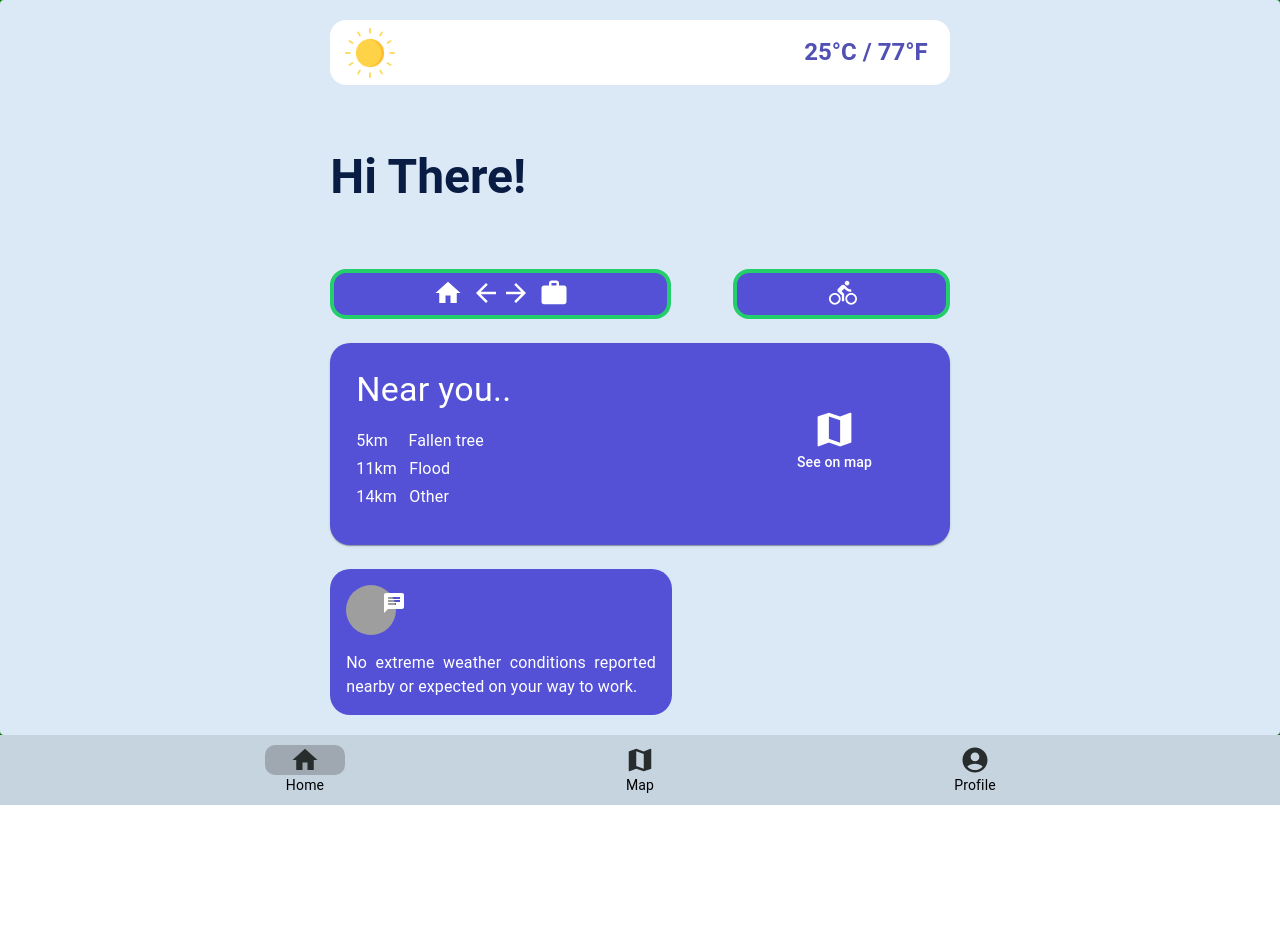
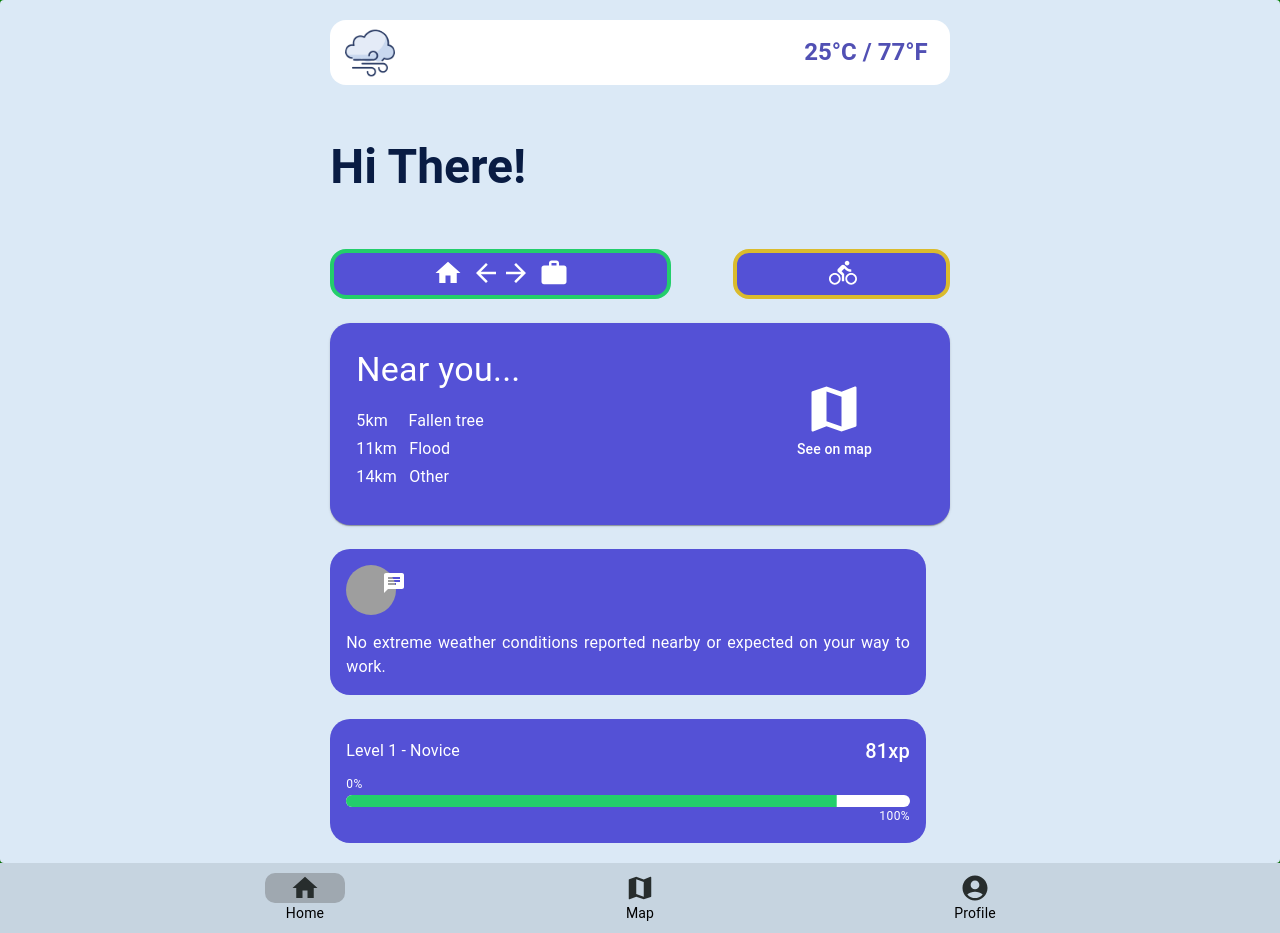
Before and after one commit to dmlls/klima-hero, a React (Create React App) app in the folder frontend/: page / in a window 1280 px wide. Before the commit the page ends 805 px from the top, so only its background shows below. Built offline with nearby package versions, Linux system fonts and the light colour scheme; grey boxes are pictures that could not be loaded.

Commit message:
more frontend tweaks

```diff
--- a/frontend/src/components/chatAgent/ChatAgent.jsx
+++ b/frontend/src/components/chatAgent/ChatAgent.jsx
@@ -15,7 +15,7 @@ const ChatAgent = () => {
                 flexDirection: 'column-reverse',
                 justifyContent: 'space-between',
                 alignItems: 'flex-start',
-                width: '50%'
+                width: '91%'
             }}
         >
             <div style={{ flex: 1, paddingTop: '16px' }}>
--- /dev/null
+++ b/frontend/src/components/level/level.js
@@ -0,0 +1,62 @@
+import React from 'react';
+import { Box, Typography, LinearProgress } from '@mui/material';
+
+const LevelIndicator = () => {
+    const levelText = "Level 1 - Novice";
+    const xp = 81;
+    const progress = 87;
+
+    return (
+        <Box
+            style={{
+                position: 'relative',
+                backgroundColor: "#5451D6",
+                padding: '16px',
+                borderRadius: '20px',
+                display: 'flex',
+                flexDirection: 'column',
+                alignItems: 'stretch', // Align items stretch to ensure the progress bar takes full width
+                width: '91%',
+            }}
+        >
+            {/* First Row: Level Text and XP */}
+            <div style={{ display: 'flex', justifyContent: 'space-between', alignItems: 'center', marginBottom: '8px' }}>
+                {/* Level Text */}
+                <Typography align='left' color={"white"} variant='body1'>
+                    {levelText}
+                </Typography>
+
+                {/* Larger XP Indicator */}
+                <Typography align='right' color={"white"} variant='h6'>
+                    {`${xp}xp`}
+                </Typography>
+            </div>
+
+            {/* Second Row: Progress Bar with 0% and 100% */}
+            <div style={{ display: 'flex', flexDirection: 'column', alignItems: 'stretch' }}>
+                <Typography align='left' color={"white"} variant='caption'>
+                    0%
+                </Typography>
+                <LinearProgress
+                    variant="determinate"
+                    value={progress}
+                    sx={{
+                        backgroundColor: 'white',
+                        '& .MuiLinearProgress-bar': {
+                            backgroundColor: '#23CE6B'
+                        }
+                    }}
+                    style={{
+                        borderRadius: '8px',
+                        height: '12px',
+                    }}
+                />
+                <Typography align='right' color={"white"} variant='caption'>
+                    100%
+                </Typography>
+            </div>
+        </Box>
+    );
+}
+
+export default LevelIndicator;
--- a/frontend/src/components/mainAlerts/MainAlerts.jsx
+++ b/frontend/src/components/mainAlerts/MainAlerts.jsx
@@ -21,7 +21,7 @@ const MainAlerts = () => {
                 }
             />
             <Chip
-                style={{ backgroundColor: "#5451D6", border: '4px solid #23CE6B', width: "35%", height: "50px", paddingLeft: "4px" }}
+                style={{ backgroundColor: "#5451D6", border: '4px solid #dabb2d', width: "35%", height: "50px", paddingLeft: "4px" }}
                 label={<DirectionsBikeIcon style={{ fontSize: 28, color: 'white' }} />}
             />
         </Grid>
--- a/frontend/src/components/nearbyAlerts/NearbyAlerts.jsx
+++ b/frontend/src/components/nearbyAlerts/NearbyAlerts.jsx
@@ -10,7 +10,7 @@ const NearbyAlerts = () => {
                 <Grid container spacing={2}>
                     {/* Left column with the title and list of bullet points */}
                     <Grid item xs={8}>
-                        <Typography color={"white"} variant='h4' align='left' style={{ marginBottom: '16px' }}>Near you..</Typography>
+                        <Typography color={"white"} variant='h4' align='left' style={{ marginBottom: '16px' }}>Near you...</Typography>
 
                         <Typography color={"white"} variant='subtitle1' align='left'>
                             5km&nbsp;&nbsp;&nbsp;&nbsp;&nbsp;Fallen tree
@@ -35,7 +35,7 @@ const NearbyAlerts = () => {
                                     }}
                                     aria-label="See on Map"
                                 >
-                                    <MapIcon style={{ fontSize: '45px', color: 'white' }} />
+                                    <MapIcon style={{ fontSize: '60px', color: 'white' }} />
                                 </IconButton>
                                 <Typography color={"white"} variant='subtitle2' align='center'>See on map</Typography>
                             </Link>
--- a/frontend/src/components/poiMarker/poiModal.js
+++ b/frontend/src/components/poiMarker/poiModal.js
@@ -4,6 +4,7 @@ import { Modal, Typography, Paper, IconButton, TextField, Button, Avatar } from
 import CloseIcon from '@mui/icons-material/Close';
 import SendIcon from '@mui/icons-material/Send';
 import ThumbUpIcon from '@mui/icons-material/ThumbUp';
+import VerifiedIcon from '../../assets/verified.png';
 
 const CommentBubble = ({ comment }) => (
     <div style={{ display: 'flex', alignItems: 'center', gap: 10, marginBottom: 10 }}>
@@ -23,12 +24,18 @@ const PoiModal = ({ poiData, handleClose }) => {
                 <div style={{ display: 'flex', alignItems: 'center', justifyContent: 'space-between', marginBottom: 20 }}>
                     <div style={{ display: 'flex', alignItems: 'center' }}>
                         <img src={poiData && poiData.iconUrl} alt="Poi Icon" style={{ marginRight: 15, width: 50, height: 50 }} />
-                        <div>
-                            <Typography variant="h5" style={{ marginBottom: 5 }}>
-                                {poiData && poiData.poiType}
-                            </Typography>
+                        <div style={{ display: 'flex', flexDirection: 'column' }}>
+                            <div style={{ display: 'flex', alignItems: 'center' }}>
+                                <Typography variant="h5" style={{ marginBottom: 5, marginRight: 5 }}>
+                                    {poiData && poiData.poiType}
+                                </Typography>
+
+                                {/* Display the custom PNG icon after the title */}
+                                <Avatar src={VerifiedIcon} alt="Custom Icon" style={{ width: 20, height: 20 }} />
+                            </div>
+
                             {poiData && poiData.creationDate && (
-                                <Typography variant="subtitle2" color="textSecondary">
+                                <Typography variant="subtitle2" color="textSecondary" style={{ marginLeft: 5 }}>
                                     Reported at: {new Date(poiData.creationDate).toLocaleString()}
                                 </Typography>
                             )}
@@ -45,7 +52,16 @@ const PoiModal = ({ poiData, handleClose }) => {
                 </div>
 
                 <div style={{ flex: 1, overflowY: 'auto' }}>
-                    {/* ... (existing code) */}
+                    <Typography variant="h6" gutterBottom>
+                        Comments
+                    </Typography>
+
+                    {/* Render CommentBubbles */}
+                    {poiData &&
+                        poiData.thread &&
+                        poiData.thread.map((comment, index) => (
+                            <CommentBubble key={index} comment={comment} />
+                        ))}
                 </div>
 
                 {/* Text Field and Send Message Button */}
--- a/frontend/src/components/weatherCard/WeatherCard.jsx
+++ b/frontend/src/components/weatherCard/WeatherCard.jsx
@@ -1,11 +1,12 @@
 import { Avatar, Box, Card, Chip, Grid, Typography } from '@mui/material'
 import React from 'react'
 import Sun from '../../assets/sun.png'
+import Clouds from '../../assets/cloud.png'
 
 const WeatherCard = () => {
   return (
     <Chip style={{backgroundColor: "white", justifyContent: "space-between", paddingRight:"10px", paddingLeft:"10px", minWidth:"100%", minHeight:"65px"}}
-    avatar={<Avatar style={{height:"50px", width:"50px"}} src={Sun}></Avatar>}
+    avatar={<Avatar style={{height:"50px", width:"50px"}} src={Clouds}></Avatar>}
     label={<Typography variant="h5" color="#5150B4" textAlign={"right"}><b>25°C / 77°F </b> </Typography>}>
 
 
--- a/frontend/src/pages/Homepage.jsx
+++ b/frontend/src/pages/Homepage.jsx
@@ -4,6 +4,7 @@ import MainAlerts from '../components/mainAlerts/MainAlerts'
 import { Card, CardContent, Collapse, Grid, Typography } from '@mui/material'
 import NearbyAlerts from '../components/nearbyAlerts/NearbyAlerts'
 import ChatAgent from '../components/chatAgent/ChatAgent'
+import LevelIndicator from "../components/level/level";
 
 const Homepage = () => {
   return (
@@ -16,7 +17,7 @@ const Homepage = () => {
         </Grid>
 
         <Grid item>
-          <div style={{paddingBottom:"40px", paddingTop:"40px"}}>
+          <div style={{paddingBottom:"30px", paddingTop:"30px"}}>
             <Typography color={"#091C43"} variant='h3' align='justify'><b>Hi There!</b></Typography>
           </div>
         </Grid>
@@ -34,6 +35,10 @@ const Homepage = () => {
           <ChatAgent/>
         </Grid>
 
+        <Grid item>
+            <LevelIndicator/>
+        </Grid>
+
     </Grid>
 
     </div>
```
Also changed, not shown: frontend/src/pages/Munichmap.jsx (+80 -1 lines), frontend/src/assets/cloud.png (added), frontend/src/assets/verified.png (added).
